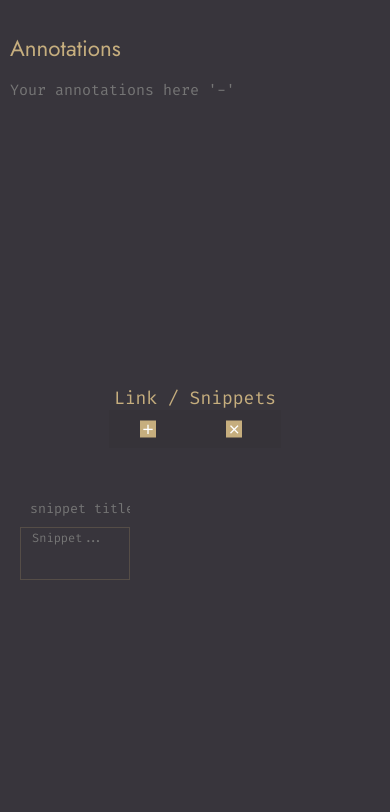
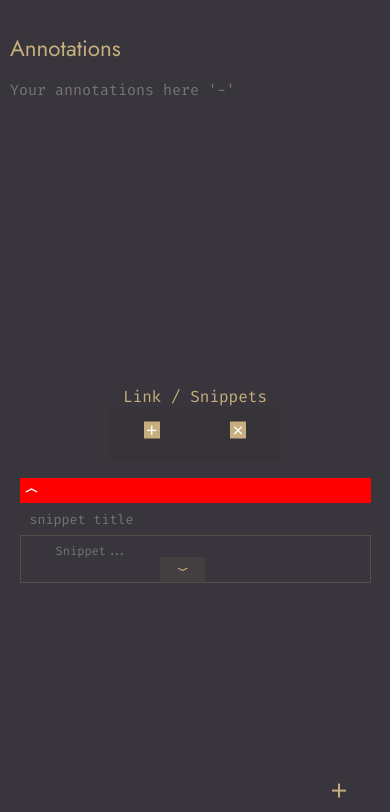
Before and after one commit to renansouza12/ClientEase, an Angular app: page / in a window 390 px wide. Shown: the top 812 px of the page. Built offline with nearby package versions, Linux system fonts and the light colour scheme.

Commit message:
WIP: adjust input/textarea sizing and add smoth expand animation to snippet card

```diff
--- a/src/app/components/links-and-snippets/links-and-snippets.component.html
+++ b/src/app/components/links-and-snippets/links-and-snippets.component.html
@@ -5,6 +5,6 @@
 </div>
 <div class="snippets" cdkDropList (cdkDropListDropped)="drop($event)">
     @for (snippet of snippets; track snippet) {
-        <app-snippet-card cdkDrag [snippet]="snippet"/>
+        <app-snippet-card  [snippet]="snippet"/>
     }
 </div>
--- a/src/app/components/links-and-snippets/links-and-snippets.component.scss
+++ b/src/app/components/links-and-snippets/links-and-snippets.component.scss
@@ -132,11 +132,30 @@
 
 @media (max-width: 550px) {
     :host {
-        width: 90%;
+        width: 100vw;
+        min-width: 0;
+        padding: 0 5vw;
 
-        .snippets{
-            grid-template-columns: repeat(auto-fill, minmax(100px, 1fr));
+        h2 {
+            font-size: 16px;
+        }
+
+        .snippet_buttons {
+            padding: 5px 0;
+
+            button {
+                width: 100%;
+                font-size: 14px;
+                margin-bottom: 8px;
+            }
+        }
+
+        .snippets {
+            height: 300px;
+            width: 100%;
+            padding: 5% 0%;
+            grid-template-columns: 1fr;
+            gap: 6px;
         }
     }
-
 }
--- a/src/app/components/snippet-card/snippet-card.component.html
+++ b/src/app/components/snippet-card/snippet-card.component.html
@@ -1,10 +1,10 @@
+<div cdkDrag>
+        <div cdkDragHandle class="drag-handle">
+                <i class="ri-arrow-up-wide-fill"></i>
+        </div>
         <input class="snippet_title" type="text" placeholder="snippet title" />
         <textarea name="snippet_text" id="snippet_text" placeholder="Snippet..." (click)="snippetClick()"
-        [(ngModel)]="snippetText"
-        [ngClass]="{'expand': isExpanded}"
-        ></textarea>
-
-
+                [(ngModel)]="snippetText" [ngClass]="{'expand': isExpanded}"></textarea>
         <button (click)="expandTextArea()">
                 @if (isExpanded) {
                 <i class="ri-arrow-up-wide-fill"></i>
@@ -14,5 +14,7 @@
         </button>
 
         <div class="notification" [ngClass]="{'show':showNotification}">
-  <i class="ri-spam-line"></i><p>{{notificationText}}</p>
+                <i class="ri-spam-line"></i>
+                <p>{{notificationText}}</p>
         </div>
+</div>
--- a/src/app/components/snippet-card/snippet-card.component.scss
+++ b/src/app/components/snippet-card/snippet-card.component.scss
@@ -3,31 +3,51 @@
     flex-direction: column;
     gap: 10px;
     width: 100%;
+    min-width: 0;
     height: 80px;
     position: relative;
     transition: .4s;
 
+                transition: height 0.4s cubic-bezier(0.4, 0, 0.2, 1), overflow 0.4s;
     &.expand {
         height: 200px;
     }
 
-    &.expand>textarea {
-        overflow: auto;
+    .drag-handle {
+        cursor: grab;
+        touch-action: none;
+        display: flex;
+        align-items: center;
+        padding: 4px;
+        background-color: red;
     }
 
     input {
         color: var(--primary-color);
         padding-left: 10px;
+        width: 100%;
+        height: 32px;
+        min-width: 0;
     }
 
     textarea {
         border: 1px solid #a8926643;
-        width: 100%;
-        height: 100%;
         font-size: 12px;
         padding: 2% 10%;
         cursor: pointer;
         overflow: hidden;
+        width: 100%;
+        min-width: 0;
+        resize: none;
+
+        &.expand{
+            height: 200px;
+
+            textarea{
+                height: calc(100% - 42px);
+                overflow: auto;
+            }
+        }
 
         &::-webkit-scrollbar {
             opacity: 0;
@@ -41,12 +61,12 @@
     button {
         background-color: #a892661a;
         position: absolute;
-        bottom: 0%;
+        bottom: -30%;
         left: 40%;
         padding: 5px 1rem;
         transition: .3s;
         z-index: 100;
-        opacity: 0;
+        opacity: 1;
 
         i {
             color: var(--primary-color);
--- a/src/app/components/snippet-card/snippet-card.component.ts
+++ b/src/app/components/snippet-card/snippet-card.component.ts
@@ -1,9 +1,10 @@
 import { CommonModule } from '@angular/common';
 import { Component, Input } from '@angular/core';
 import { FormsModule } from '@angular/forms';
+import {CdkDrag ,CdkDragHandle } from '@angular/cdk/drag-drop';
 @Component({
   selector: 'app-snippet-card',
-  imports: [FormsModule,CommonModule],
+  imports: [FormsModule, CommonModule, CdkDragHandle,CdkDrag],
   templateUrl: './snippet-card.component.html',
   styleUrl: './snippet-card.component.scss',
   host:{'[class.expand]':'isExpanded'}
@@ -19,7 +20,7 @@ export class SnippetCardComponent {
     protected showNotification: boolean = false;
 
     protected snippetClick():void{
-      const text = this.snippetText.trim();
+      const text = this.snippetText;
       const urlPattern =/^(https?:\/\/[^\s/$.?#].[^\s]*)$/i;
 
       if(urlPattern.test(text)){
```
Lines whose indentation alone changed are shown as unchanged.
